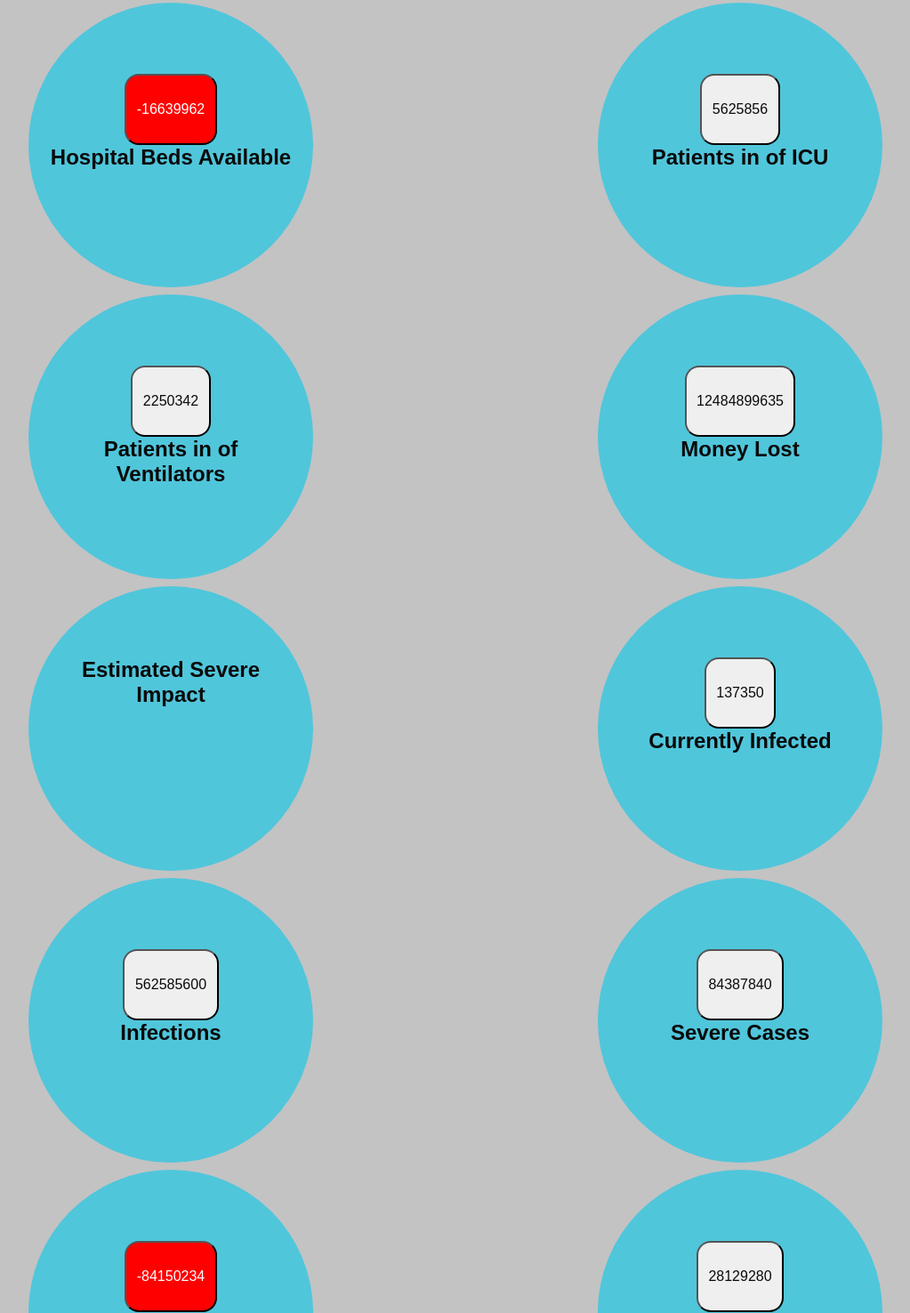
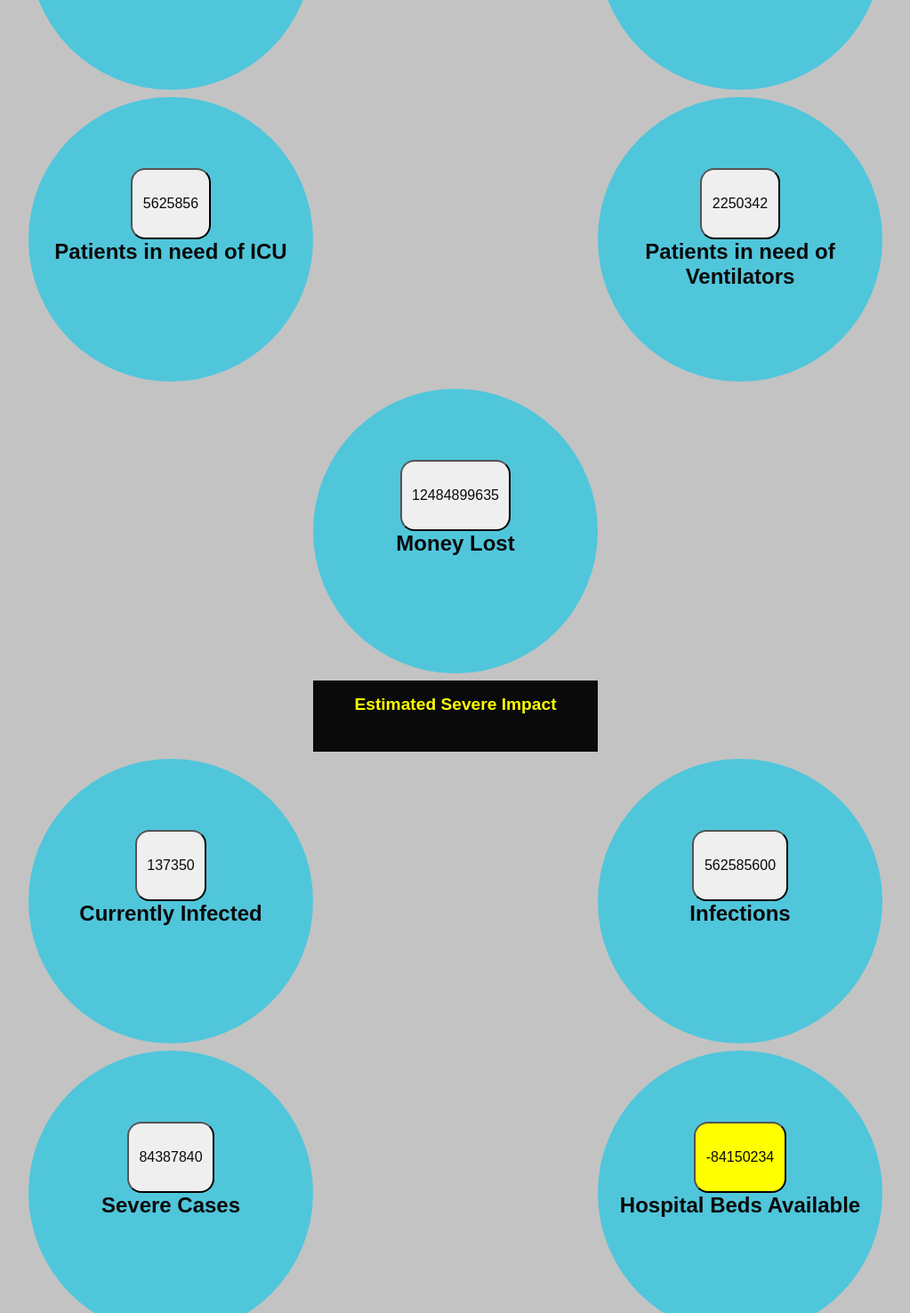
Before and after one commit to hermitex/BuildforSDG-Challenge, a website: page index.html in a window 1280 px wide. Shown: the part 1324-2800 px from the top of the page at 89% size, without its empty margins (128-1151 px from the left). Drawn offline with Linux system fonts and the light colour scheme.

Commit message:
fixed UI

```diff
--- a/index.html
+++ b/index.html
@@ -75,9 +75,9 @@
 
             </form>
         </section>
-
+        <br>
         <section class="estimated-impact impact">
-            <div id="side11">
+            <div id="side11" id="div">
                 <h2 class="impact-type">Estimated Impact</h2>
             </div>
             <div class="form-group" id="side22">
@@ -110,14 +110,14 @@
             <div class="form-group" id="side66">
                 <input type="button" class="form-control beds" id="total-hospital-beds" name="total-hospital-beds"
                     required data-total-hospital-beds value="5625856">
-                <h2 for="total-hospital-beds">Patients in of ICU</h2>
+                <h2 for="total-hospital-beds">Patients in need of ICU</h2>
 
             </div>
 
             <div class="form-group" id="side77">
                 <input type="button" class="form-control beds" id="total-hospital-beds" name="total-hospital-beds"
                     required data-total-hospital-beds value="2250342">
-                <h2 for="total-hospital-beds">Patients in of Ventilators</h2>
+                <h2 for="total-hospital-beds">Patients in need of Ventilators</h2>
 
             </div>
 
@@ -132,24 +132,24 @@
 
 
         <section class="estimated-severe-impact impact">
-            <div id="side">
+            <div class="side1" id="impact-type-2">
                 <h2 class="impact-type">Estimated Severe Impact</h2>
             </div>
 
-            <div class="form-group" id="side">
+            <div class="form-group side2">
                 <input type="button" id="population" class="form-control population" aria-describedby="population"
                     value="137350" data-population required>
                 <h2 for="population">Currently Infected</h2>
 
             </div>
-            <div class="form-group" id="side">
+            <div class="form-group side3">
                 <input type="button" class="form-control time" id="time-to-elapse" name="time-to-elapse" required
                     data-time-to-elapse value="562585600">
                 <h2 for="time-to-elapse">Infections</h2>
 
             </div>
 
-            <div class="form-group" id="side">
+            <div class="form-group side4">
 
                 <input type="button" class="form-control cases " id="reported-cases" name="reported-cases" required
                     data-reported-cases value="84387840">
@@ -157,28 +157,28 @@
 
             </div>
 
-            <div class="form-group" id="side">
+            <div class="form-group side5">
                 <input type="button" class="form-control beds" id="total-hospital-beds" name="total-hospital-beds"
                     required data-total-hospital-beds value="-84150234">
                 <h2 for="total-hospital-beds">Hospital Beds Available</h2>
 
             </div>
 
-            <div class="form-group" id="side">
+            <div class="form-group side6">
                 <input type="button" class="form-control beds" id="total-hospital-beds" name="total-hospital-beds"
                     required data-total-hospital-beds value="28129280">
-                <h2 for="total-hospital-beds">Patients in of ICU</h2>
+                <h2 for="total-hospital-beds">Patients in need of ICU</h2>
 
             </div>
 
-            <div class="form-group" id="side">
+            <div class="form-group side7">
                 <input type="button" class="form-control beds" id="total-hospital-beds" name="total-hospital-beds"
                     required data-total-hospital-beds value="11251712">
-                <h2 for="total-hospital-beds">Patients in of Ventilators</h2>
+                <h2 for="total-hospital-beds">Patients in need of Ventilators</h2>
 
             </div>
 
-            <div class="form-group" id="side">
+            <div class="form-group side8">
                 <input type="button" class="form-control money" id="total-hospital-beds" name="total-hospital-beds"
                     required data-total-hospital-beds value="62434498176">
                 <h2 for="total-hospital-beds">Money Lost</h2>
--- a/style.css
+++ b/style.css
@@ -192,6 +192,7 @@ section.impact input:hover{
     /* border-radius: 50%; */
     box-shadow: 2px 5px #888888;
     font-size: 2;
+    animation: none;
     }
     section.impact div h2,
     section.impact div input{
@@ -204,7 +205,6 @@ section.impact input:hover{
     justify-items: center;
 
     }
-
 
     section.impact input{
         animation: blink 1.8s linear infinite;
@@ -220,9 +220,10 @@ section.impact input:hover{
 
 
     .danger{
-        background-color: red;
-        color: #ffffff !important;
+        background-color: yellow;
+        color: #0a0a0a !important;
     }
+
 footer{
     width: 100%;
     display: flex;
@@ -310,7 +311,7 @@ footer small{
         "side8 side8"
         ;
      }
-     /* .estimated-impact.impact #side11{
+     .estimated-impact.impact #side11{
          grid-area: side1;
 
      }
@@ -327,11 +328,11 @@ footer small{
 
      }
       .estimated-impact.impact #side55{
-        grid-area: side4;
+        grid-area: side5;
 
     }
      .estimated-impact.impact #side66{
-        grid-area: side4;
+        grid-area: side6;
 
     }
     .estimated-impact.impact #side77{
@@ -339,8 +340,8 @@ footer small{
 
     }
      .estimated-impact.impact #side88{
-        grid-area: side7;
-      } */
+        grid-area: side8;
+      }
 
       .estimated-severe-impact.impact{
         height: 100%;
@@ -353,38 +354,38 @@ footer small{
        "side8 side8"
        ;
     }
-     /* .estimated-severe-impact.impact #side{
+     .estimated-severe-impact.impact .side1{
         grid-area: side1;
 
     }
-     .estimated-severe-impact.impact #side{
+     .estimated-severe-impact.impact .side2{
         grid-area: side2;
 
     }
-     .estimated-severe-impact.impact #side{
+     .estimated-severe-impact.impact .side3{
         grid-area: side3;
 
     }
-     .estimated-severe-impact.impact #side{
+     .estimated-severe-impact.impact .side4{
         grid-area: side4;
 
     }
-     .estimated-severe-impact.impact #side{
-       grid-area: side4;
+     .estimated-severe-impact.impact .side5{
+       grid-area: side5;
 
    }
-    .estimated-severe-impact.impact #side{
-       grid-area: side4;
+    .estimated-severe-impact.impact .side6{
+       grid-area: side6;
 
    }
-   .estimated-severe-impact.impact #side{
+   .estimated-severe-impact.impact .side7{
    grid-area: side7;
 
    }
-    .estimated-severe-impact.impact #side{
-       grid-area: side7;
+    .estimated-severe-impact.impact .side8{
+       grid-area: side8;
 
-       } */
+       }
 
     section div{
         padding-bottom: 5rem;
@@ -404,3 +405,19 @@ footer small{
 
 
 }
+
+
+
+.impact #impact-type-2,  #side11{
+    color: red !important;
+    border-radius: 0 !important;
+   height: 10vh;
+    padding: 0;
+    background-color: #0a0a0a;
+}
+
+.impact #impact-type-2 h2,  #side11 h2{
+    color: yellow !important;
+    padding-top: 1rem;
+    font-size: 1.2rem !important;
+}
```
